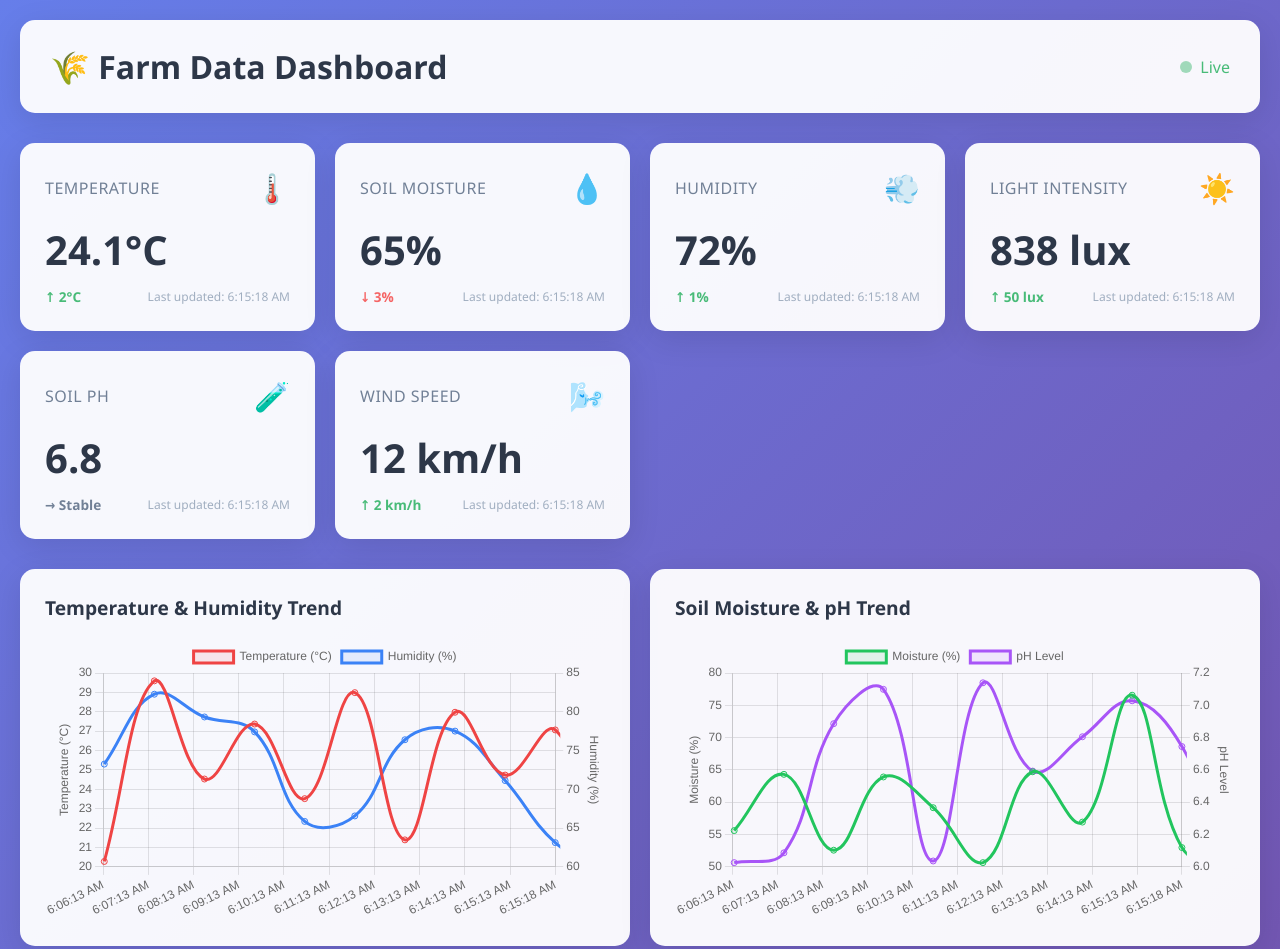
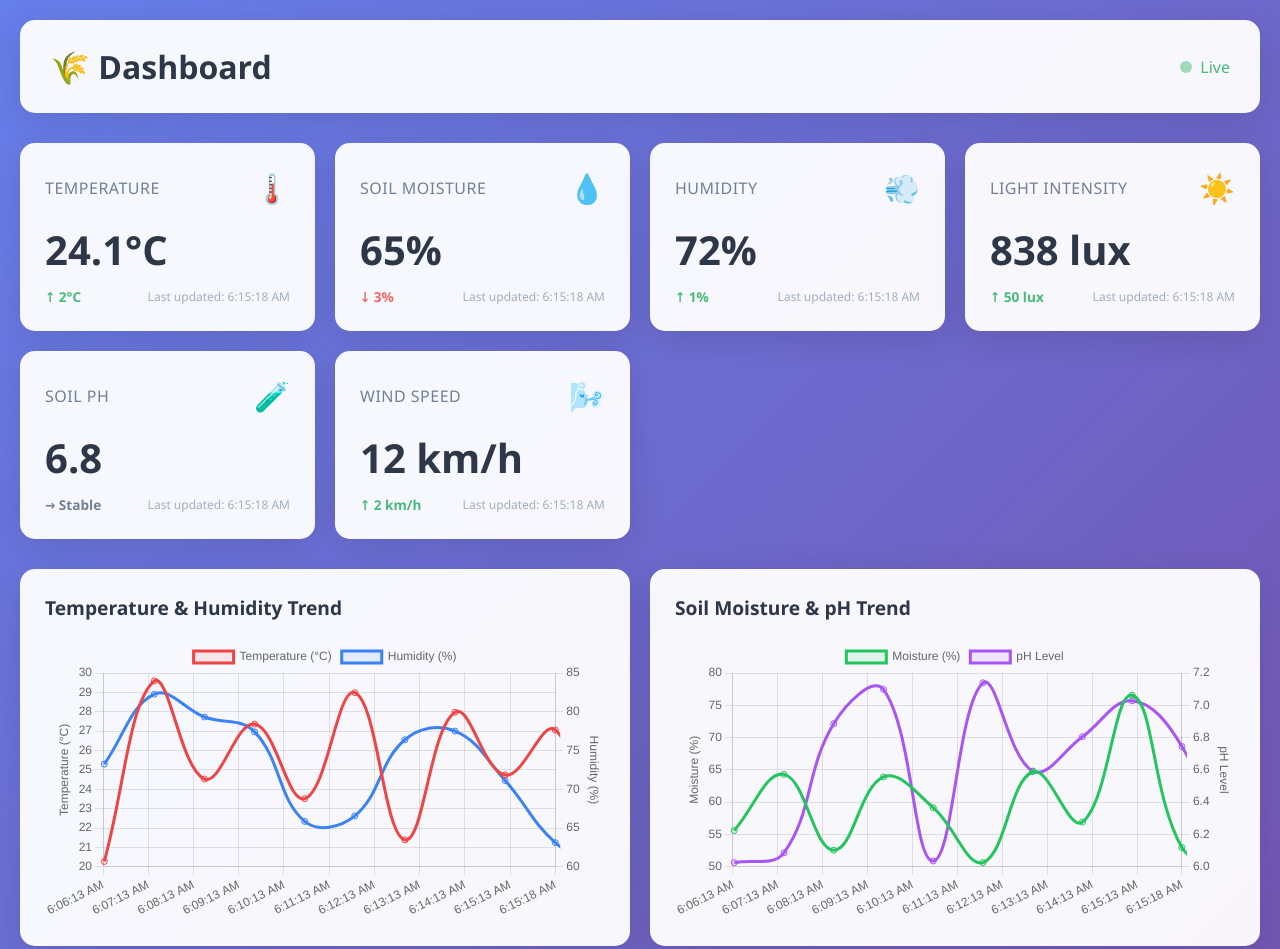
Before and after one commit to anmoldevtechmicra-cloud/farmvisualizer, a plain HTML site: page index.html in a window 1280 px wide. Shown: the top 949 px of the page. Drawn offline with nearby package versions, Linux system fonts and the light colour scheme.

Commit message:
Update index.html

```diff
--- a/index.html
+++ b/index.html
@@ -10,7 +10,7 @@
 <body>
     <div class="container">
         <header>
-            <h1>🌾 Farm Data Dashboard</h1>
+            <h1>🌾 Dashboard</h1>
             <div class="status-indicator">
                 <span class="status-dot"></span>
                 <span>Live</span>
```
